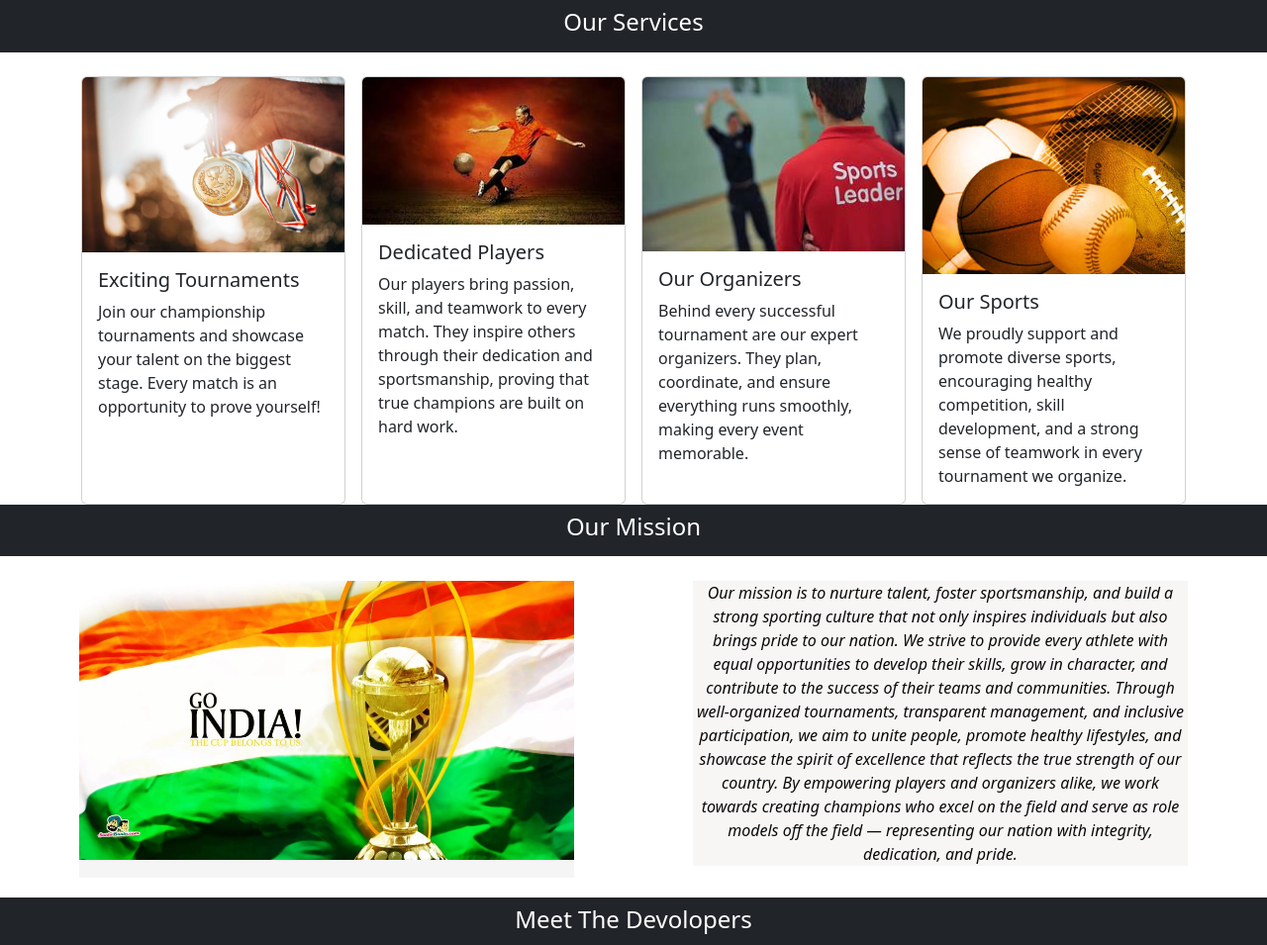
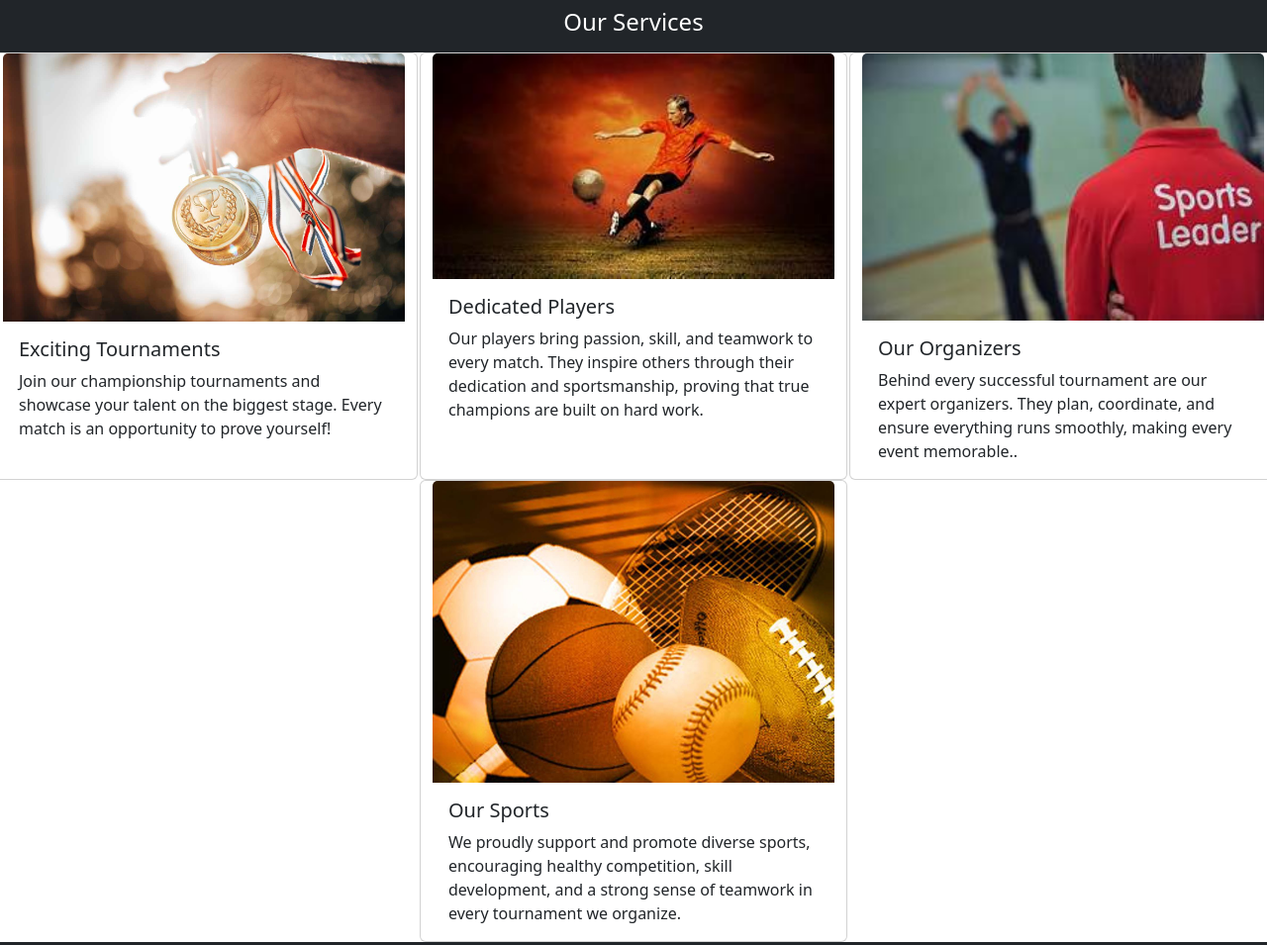
Before and after one commit to Rajnigoyal77/zivora, a website: page public/index.html in a window 1280 px wide. Shown: the part 513-1468 px from the top of the page at 99% size. Drawn offline with nearby package versions, Linux system fonts and the light colour scheme.

Commit message:
Update index.html

```diff
--- a/public/index.html
+++ b/public/index.html
@@ -357,65 +357,9 @@
 </div>
 
     </div>
-    <div class="container mt-4">
-  <div class="row g-3 justify-content-center">
-
-    <div class="col-12 col-sm-6 col-md-4 col-lg-3">
-      <div class="card h-100">
-        <img src="pics/medals.jpg" class="card-img-top" alt="...">
-        <div class="card-body">
-          <h5 class="card-title">Exciting Tournaments</h5>
-          <p class="card-text">
-            Join our championship tournaments and showcase your talent on the biggest stage. Every match is an opportunity to prove yourself!
-          </p>
-        </div>
-      </div>
-    </div>
-
-    <div class="col-12 col-sm-6 col-md-4 col-lg-3">
-      <div class="card h-100">
-        <img src="pics/tournamentsweb.jpg" class="card-img-top" alt="...">
-        <div class="card-body">
-          <h5 class="card-title">Dedicated Players</h5>
-          <p class="card-text">
-            Our players bring passion, skill, and teamwork to every match. They inspire others through their dedication and sportsmanship, proving that true champions are built on hard work.
-          </p>
-        </div>
-      </div>
-    </div>
-
-    <div class="col-12 col-sm-6 col-md-4 col-lg-3">
-      <div class="card h-100">
-        <img src="pics/organizer.jpg" class="card-img-top" alt="...">
-        <div class="card-body">
-          <h5 class="card-title">Our Organizers</h5>
-          <p class="card-text">
-            Behind every successful tournament are our expert organizers. They plan, coordinate, and ensure everything runs smoothly, making every event memorable.
-          </p>
-        </div>
-      </div>
-    </div>
-
-    <div class="col-12 col-sm-6 col-md-4 col-lg-3">
-      <div class="card h-100">
-        <img src="pics/gameweb2.jpg" class="card-img-top" alt="...">
-        <div class="card-body">
-          <h5 class="card-title">Our Sports</h5>
-          <p class="card-text">
-            We proudly support and promote diverse sports, encouraging healthy competition, skill development, and a strong sense of teamwork in every tournament we organize.
-          </p>
-        </div>
-      </div>
-    </div>
-
-  </div>
-</div>
-
-    <!-- <div class="container mt-2">
-         <div class="row g-3 style=justify-content-center">
+    <!-- <div class="container mt-2"> -->
+        <div class="row" style="justify-content: space-evenly;">
                     <div class="card" style="width: 27rem; ">
-        <div class="col-12 col-sm-6 col-md-4 col-lg-3">
-      <div class="card h-100">
   <img src="pics/medals.jpg" class="card-img-top" alt="...">
   <div class="card-body">
     <h5 class="card-title">Exciting Tournaments</h5>
@@ -450,7 +394,7 @@
 
   </div>
 </div>
-            </div> -->
+            </div>
 
         </div>
         <div class="row">
```
